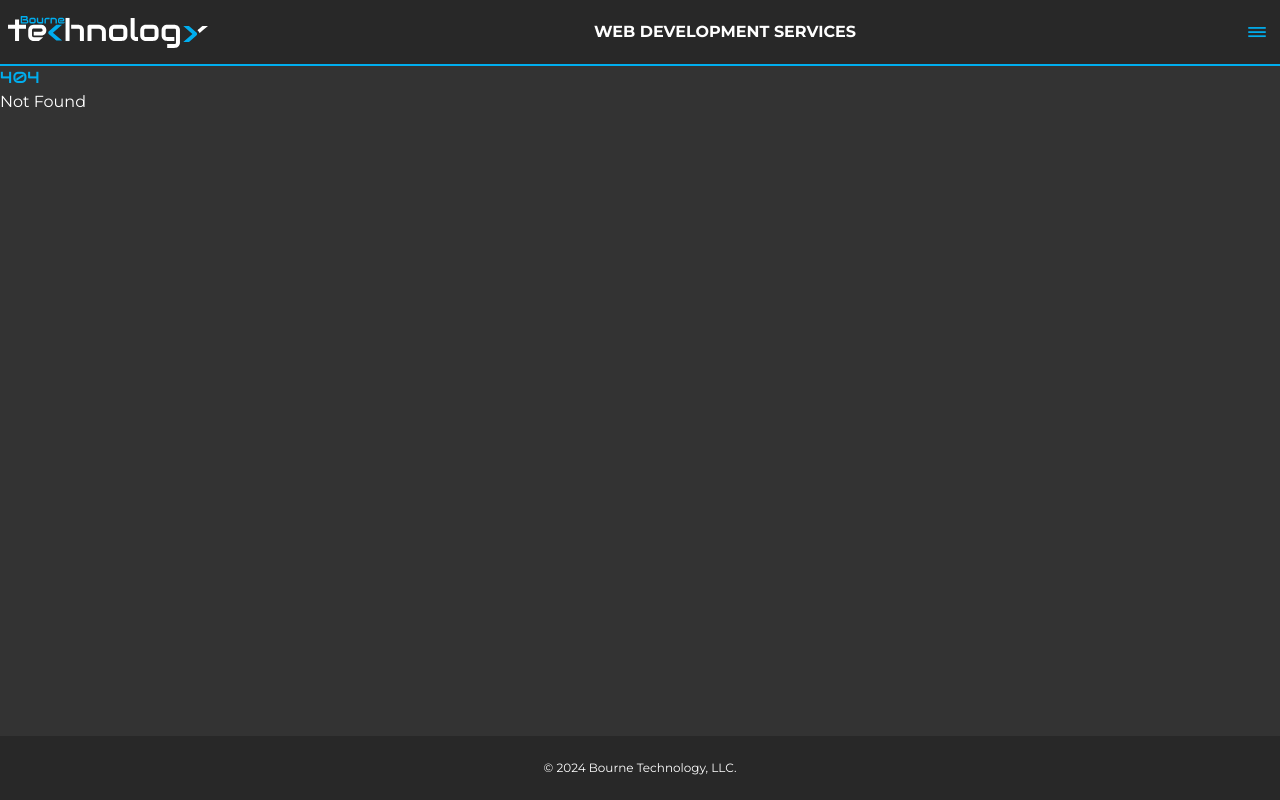
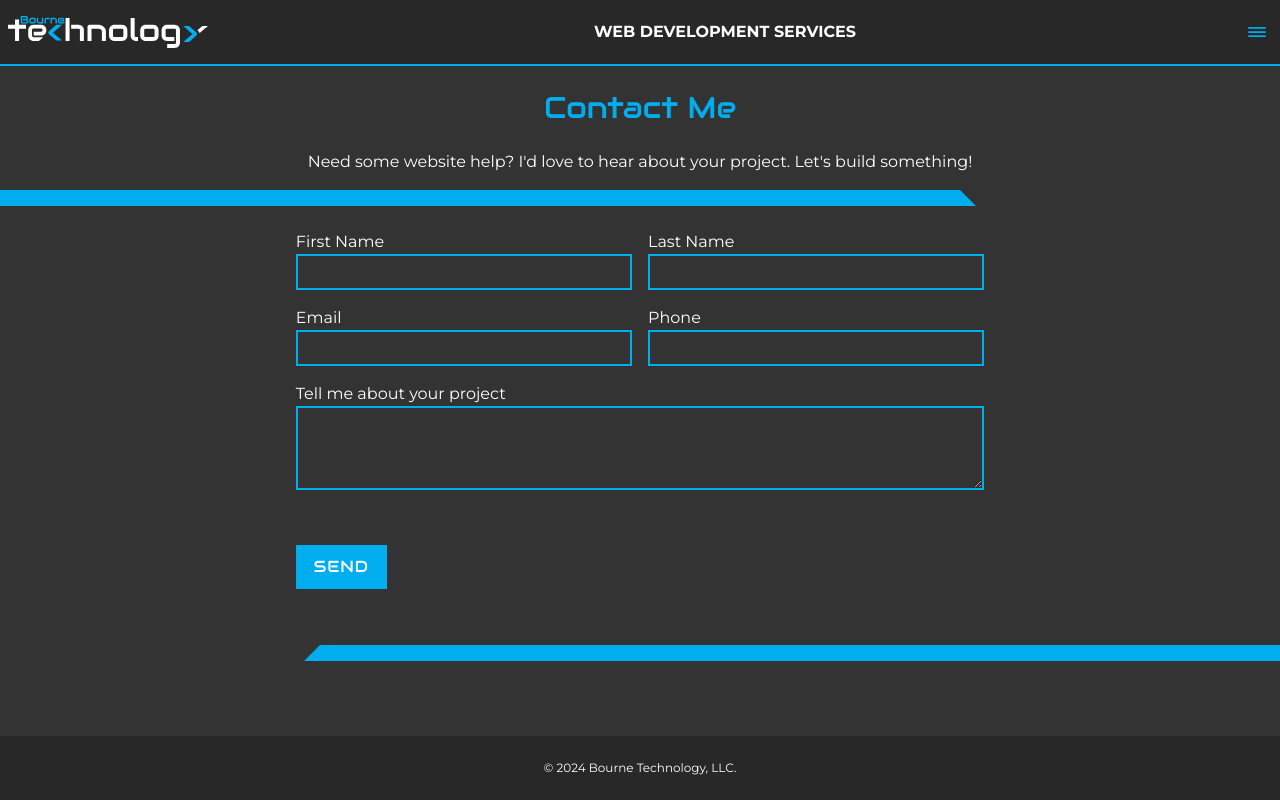
Before and after one commit to bourneidBH/bourne-technology, a SvelteKit app: page /contact in a window 1280 px wide. Before the commit this address had no page. Built offline with nearby package versions, Linux system fonts and the light colour scheme.

Commit message:
add contact page

```diff
--- a/src/app.css
+++ b/src/app.css
@@ -57,6 +57,7 @@ h1, h2, h3, h4, h5, h6 {
   text-transform: uppercase;
   letter-spacing: 1px;
   border: 2px solid var(--primary);
+  width: max-content;
 }
 .btn {
   background: var(--primary);
@@ -73,10 +74,23 @@ main p {
   margin-block-end: 1rem;
 }
 
+input, textarea {
+  border: 2px solid var(--primary);
+  outline: none !important;
+  padding: 4px;
+  width: 100%;
+  background: transparent;
+  color: #fff;
+  margin-bottom: 1rem;
+}
+
+input:focus {
+  border: 2px solid #fff;
+}
+
 /* Media Queries */
 @media (max-width: 980px) {
   .btn, .btn-outline {
     display:block;
-    width: max-content;
   }
 }
--- /dev/null
+++ b/src/routes/contact/+page.svelte
@@ -0,0 +1,35 @@
+<script type="ts">
+  import Border from "../../components/Border.svelte";
+</script>
+
+<h1 class="text-center text-3xl my-6">Contact Me</h1>
+<p class="max-w-prose mx-auto text-center">Need some website help? I'd love to hear about your project. Let's build something!</p>
+<Border direction="left" />
+<form class="max-w-prose mx-auto my-6 flex flex-col" method="POST" action="https://formspree.io/f/xpzvljya">
+  <div class="grid grid-cols-1 gap-4 md:grid-cols-2">
+    <div>
+      <label for="first_name">First Name</label>
+      <input type="text" name="first_name" id="first_name" required />
+    </div>
+    <div>
+      <label for="first_name">Last Name</label>
+      <input type="text" name="last_name" id="last_name" required />
+    </div>
+  </div>
+  <div class="grid grid-cols-1 gap-4 md:grid-cols-2">
+    <div>
+      <label for="email">Email</label>
+      <input type="email" name="email" id="email" required />
+    </div>
+    <div>
+      <label for="phone">Phone</label>
+      <input type="tel" name="phone" id="phone" />
+    </div>
+  </div>
+  <div>
+    <label for="message">Tell me about your project</label>
+    <textarea name="message" id="message" rows="3"></textarea>
+  </div>
+  <button type="submit" class="btn">Send</button>
+</form>
+<Border direction="right" />
```
